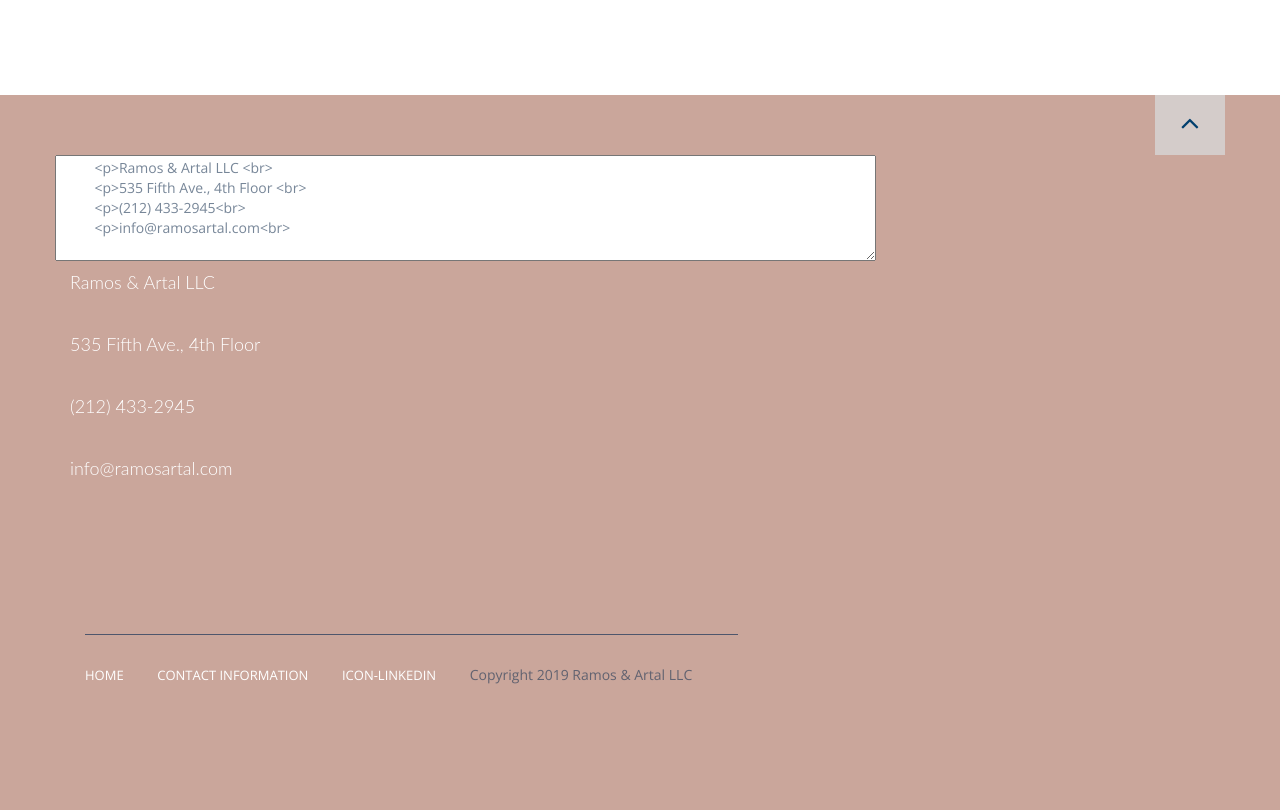
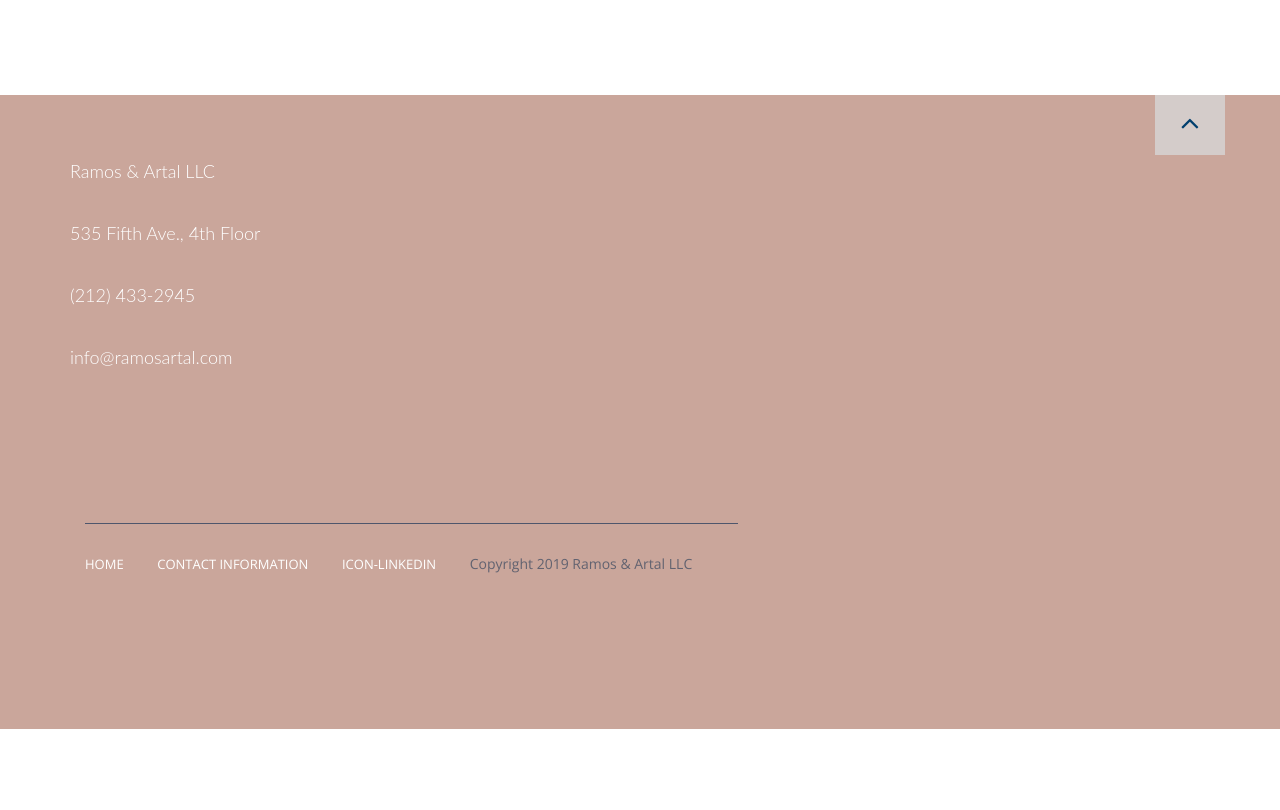
Before and after one commit to bao923/Law, a plain HTML site: page index.html in a window 1280 px wide. Shown: the part 5914-6724 px from the top of the page. After the commit the page ends 6643 px from the top, so only its background shows below. Drawn offline with nearby package versions, Linux system fonts and the light colour scheme.

Commit message:
Update index.html

```diff
--- a/index.html
+++ b/index.html
@@ -26,6 +26,7 @@
     <link rel="stylesheet" href="bower_components/animate.css/animate.min.css">
     <link rel="stylesheet" href="http://maxcdn.bootstrapcdn.com/font-awesome/4.3.0/css/font-awesome.min.css">
     <script src="js/vendor/modernizr-2.8.3-respond-1.4.2.min.js"></script>
+
 <style>
 html {
   scroll-behavior: smooth;
@@ -309,12 +310,7 @@ Ms. Artal specializes in managing complex matters and mediating commercial dispu
 
     <div class="container">
       <div class="row">
-        <textarea rows="5" cols="100">
-          <p>Ramos & Artal LLC <br>
-          <p>535 Fifth Ave., 4th Floor <br>
-          <p>(212) 433-2945<br>
-          <p>info@ramosartal.com<br>
- </textarea>
+
           <div class="col-md-7">
                         <p>Ramos & Artal LLC <br>
                         <p>535 Fifth Ave., 4th Floor <br>
@@ -332,6 +328,7 @@ Ms. Artal specializes in managing complex matters and mediating commercial dispu
                                     <li><a href="mailto:info@ramosartal.com">Contact information</a></li>
                                     <li><a href="https://www.linkedin.com/in/orna-artal-esq-99930797/"target="_blank">icon-linkedin</a></li>
                                     <li>Copyright 2019 Ramos & Artal LLC</li>
+                                    <li><a href="google8c453b7465bcd5c2.html"</a></li>
                                 </ul>
             </div>
         </div>
```
